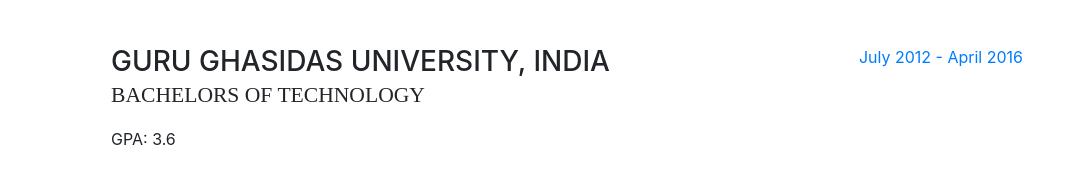
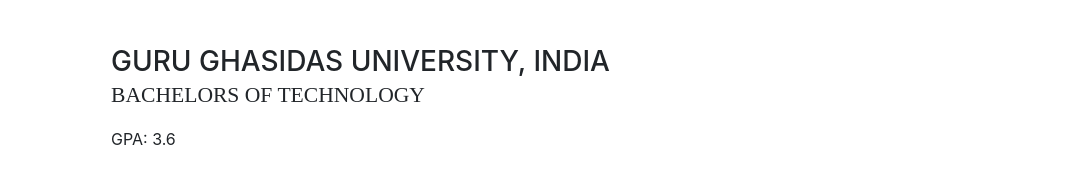
Before and after one commit to manohareddy/manohareddy.github.io, a website with bundled scripts: page index.html in a window 1280 px wide. Shown: the part 4218-4401 px from the top of the page, without its empty margins (209-1280 px from the left). Built offline with nearby package versions, Linux system fonts and the light colour scheme; a web font is replaced by a local one.

Commit message:
experiment

```diff
--- a/index.html
+++ b/index.html
@@ -281,9 +281,6 @@
               <div class="subheading mb-3">Bachelors of Technology</div>
               <p>GPA: 3.6</p>
             </div>
-            <div class="resume-date text-md-right">
-              <span class="text-primary">July 2012 - April 2016</span>
-            </div>
           </div>
 
         </div>
```
